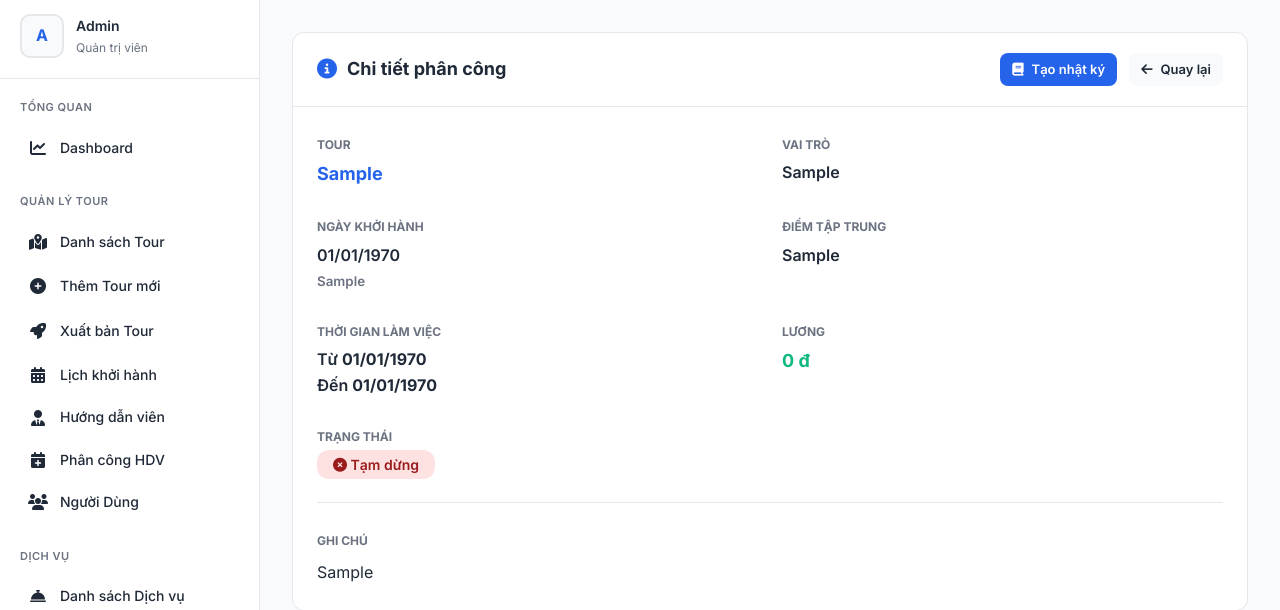
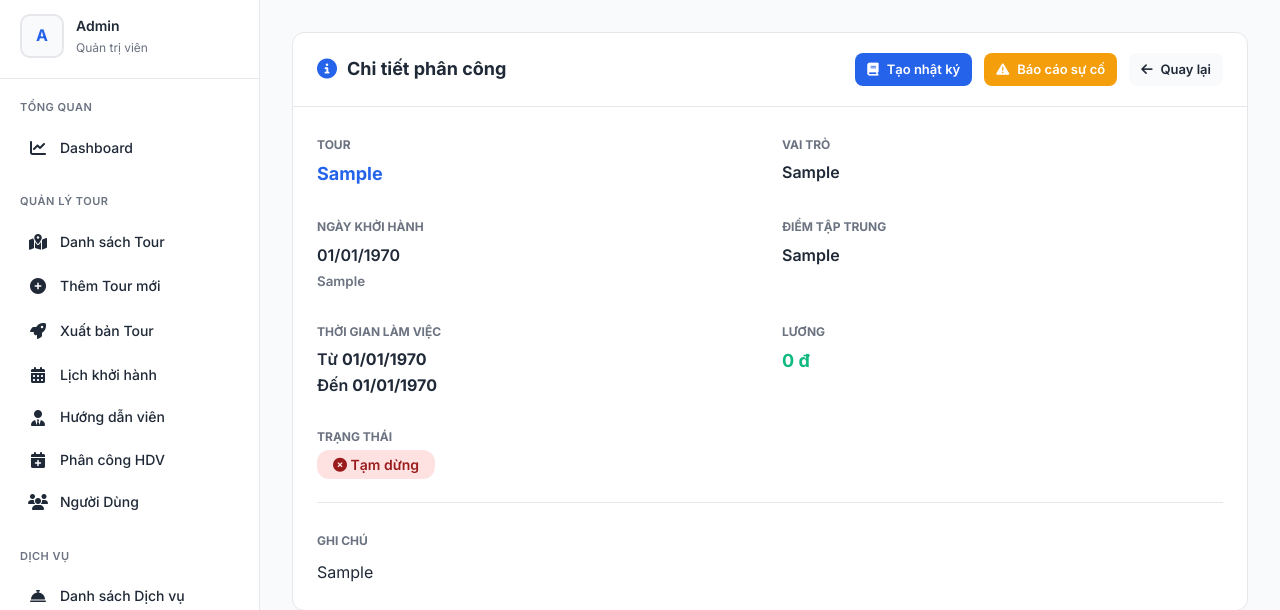
Before and after one commit to thuquan06/pro1014, a PHP site: the page made by views/guide/assignments/detail.php in a window 1280 px wide. Shown: the part 106-716 px from the top of the page. Run offline with PHP 8.4, Linux system fonts and the light colour scheme; the template is opened without the code that fills it: most values are stand-ins (such as "Sample title", 1, 10 or a date in 2020).

Commit message:
fix/guide-asm-detail

```diff
--- a/views/guide/assignments/detail.php
+++ b/views/guide/assignments/detail.php
@@ -8,6 +8,9 @@
     <div style="display: flex; gap: 12px;">
       <a href="?act=guide-journal-create&assignment_id=<?= $assignment['id'] ?>" class="btn btn-sm btn-primary">
         <i class="fas fa-book"></i> Tạo nhật ký
+      </a>
+      <a href="?act=guide-incident-create&assignment_id=<?= $assignment['id'] ?>" class="btn btn-sm" style="background: var(--warning); color: white;">
+        <i class="fas fa-exclamation-triangle"></i> Báo cáo sự cố
       </a>
       <a href="?act=guide-assignments" class="btn btn-sm" style="background: var(--bg-light); color: var(--text-dark);">
         <i class="fas fa-arrow-left"></i> Quay lại
```
